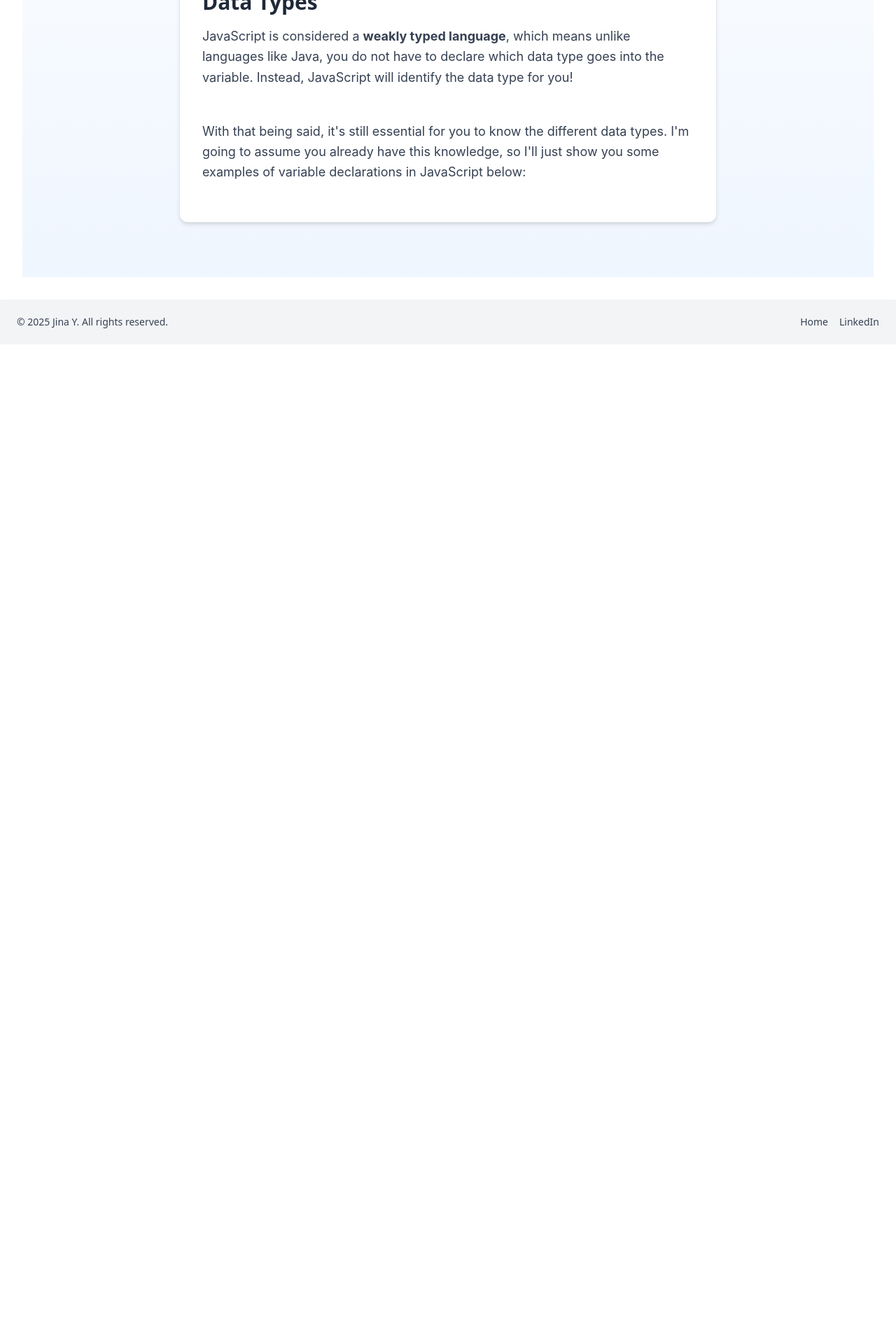
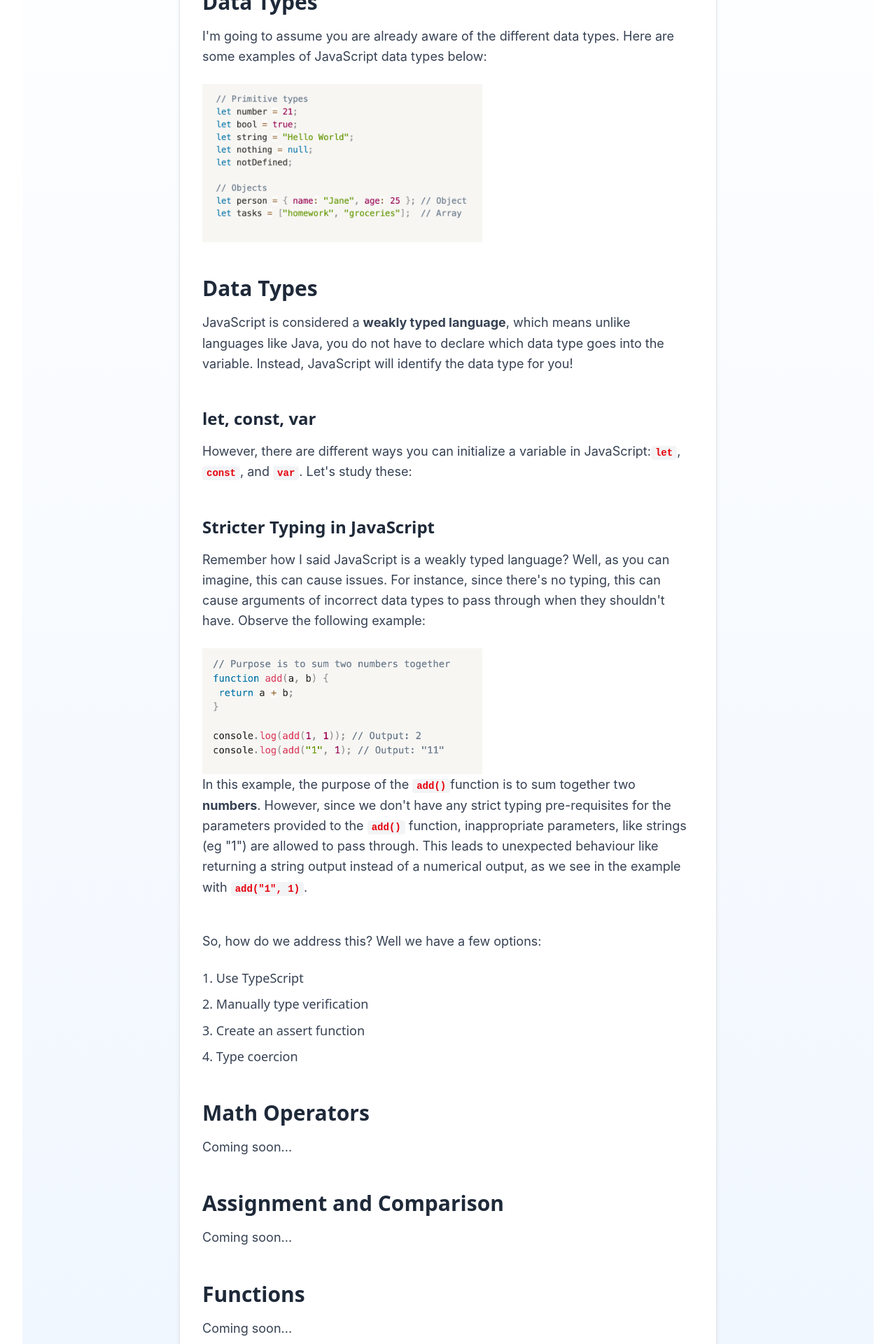
Before and after one commit to popobunns/full-stack-notes, a Next.js app: page /javascript in a window 1280 px wide. Shown: the part 500-2420 px from the top of the page at 70% size. Before the commit the page ends 992 px from the top, so only its background shows below. Built offline with nearby package versions, Linux system fonts and the light colour scheme.

Commit message:
Edits to JavaScript Page

```diff
--- a/src/app/javascript/page.js
+++ b/src/app/javascript/page.js
@@ -1,3 +1,5 @@
+import Image from "next/image";
+import Link from "next/link";
 
 export default function Home() {
   return (
@@ -15,21 +17,111 @@ export default function Home() {
           other web development tools like TypeScript, Node.js, React, etc.
         </p>
 
+
+        {/* Body Text*/}
+        <h2 className="subheading">Data Types</h2>
+        <p className="body">
+          I'm going to assume you are already aware of the different data types.
+          Here are some examples of JavaScript data types below:
+        </p>
+        <Image
+          src="/images/variables.png"
+          alt="Variable Types in JavaSctipt"
+          width={400}
+          height={400}
+          />
+
+        {/* Variable Declaration*/}
         <h2 className="subheading">Data Types</h2>
         <p className="body">
           JavaScript is considered a <span className="font-bold">weakly typed language</span>, which means unlike languages
           like Java, you do not have to declare which data type goes into the variable. Instead,
           JavaScript will identify the data type for you!
         </p>
+
+          {/* let, const, var*/}
+        <h3 className="subsubheading">let, const, var</h3>
+        <p className="body">
+          However, there are different ways you can initialize a variable in JavaScript:
+          <code className="inline-code">let</code>, <code className="inline-code">const</code>,
+          and <code className="inline-code">var</code>. Let's study these:
+        </p>
+
+          {/* Stricter Typing in JavaScript*/}
+        <h3 className="subsubheading">Stricter Typing in JavaScript</h3>
+        <p className="body">
+          Remember how I said JavaScript is a weakly typed language? Well, as you can imagine, this can
+          cause issues. For instance, since there's no typing, this can cause arguments of incorrect
+          data types to pass through when they shouldn't have. Observe the following example:
+        </p>
+        <Image
+          src="/images/typing.png"
+          alt="Typing Issues in JavaScript Code Block"
+          width={400}
+          height={400}
+          />
+        <p className="body">
+          In this example, the purpose of the <code className="inline-code">add()</code>
+          function is to sum together two <span className="font-bold">numbers</span>.
+          However, since we don't have any strict typing pre-requisites for the parameters
+          provided to the <code className="inline-code">add()</code> function, inappropriate
+          parameters, like strings (eg "1") are allowed to pass through. This leads to unexpected
+          behaviour like returning a string output instead of a numerical output, as we see in the
+          example with <code className="inline-code">add("1", 1)</code>.
+        </p>
         <br/>
         <p className="body">
-          With that being said, it's still essential for you to know the different data types.
-          I'm going to assume you already have this knowledge, so I'll just show you some examples
-          of variable declarations in JavaScript below:
+          So, how do we address this? Well we have a few options:
         </p>
+        <ol className="ordered-list">
+          <li className="ordered-item">
+            Use TypeScript
+          </li>
+          <li className="ordered-item">
+            Manually type verification
+          </li>
+          <li className="ordered-item">
+            Create an assert function
+          </li>
+          <li className="ordered-item">
+            Type coercion
+          </li>
+        </ol>
 
-      </div>
 
+      {/* Math Operators */}
+      <h2 className="subheading">Math Operators</h2>
+      <p className="body">
+      Coming soon...
+     </p>
+
+
+      {/* Assignment vs Comparison */}
+      <h2 className="subheading">Assignment and Comparison</h2>
+      <p className="body">
+      Coming soon...
+     </p>
+
+     {/* Functions*/}
+     <h2 className="subheading">Functions</h2>
+     <p className="body">
+      Coming soon...
+     </p>
+
+     {/* Arrays */}
+     <h2 className="subheading">Arrays</h2>
+     <p className="body">
+      Coming soon...
+     </p>
+
+     {/* Events*/}
+     <h2 className="subheading">Events</h2>
+     <p className="body">
+      Coming soon...
+     </p>
+
+
+     </div>
     </main>
   );
 }
```
Also changed, not shown: public/images/typing.png (added).
